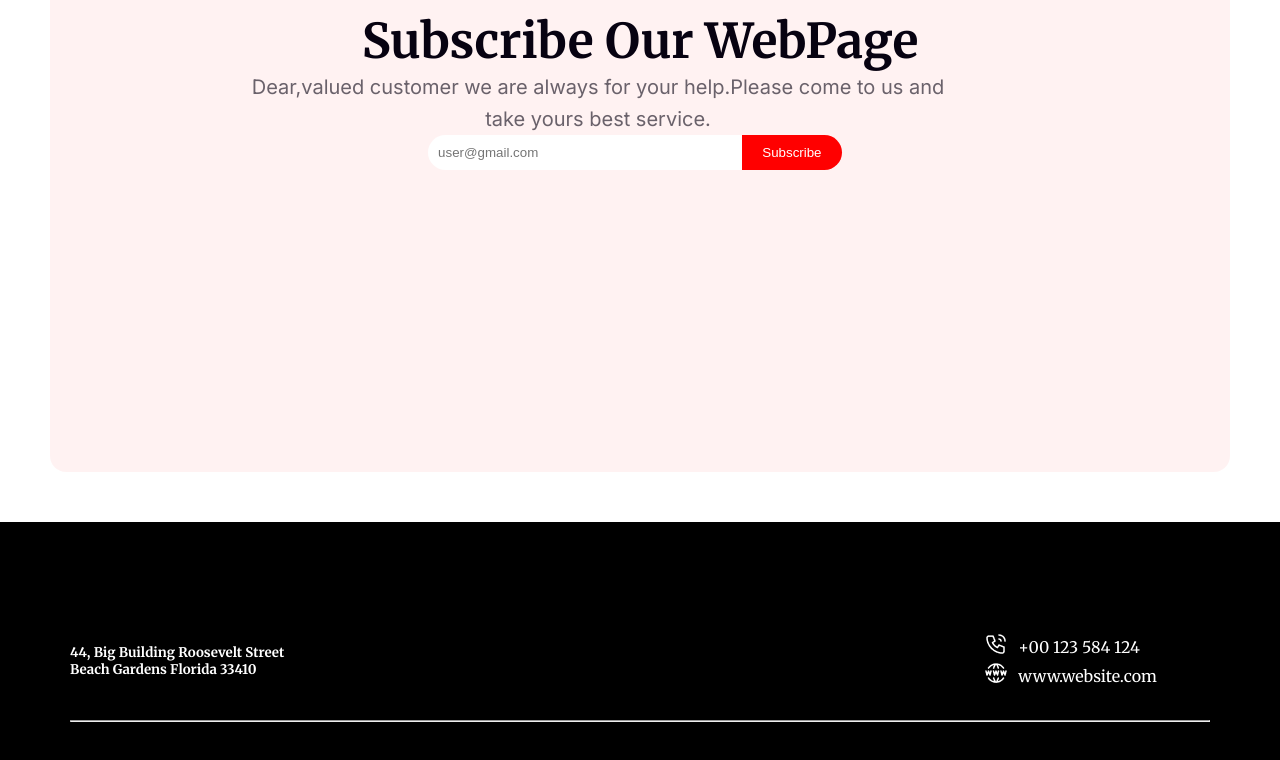
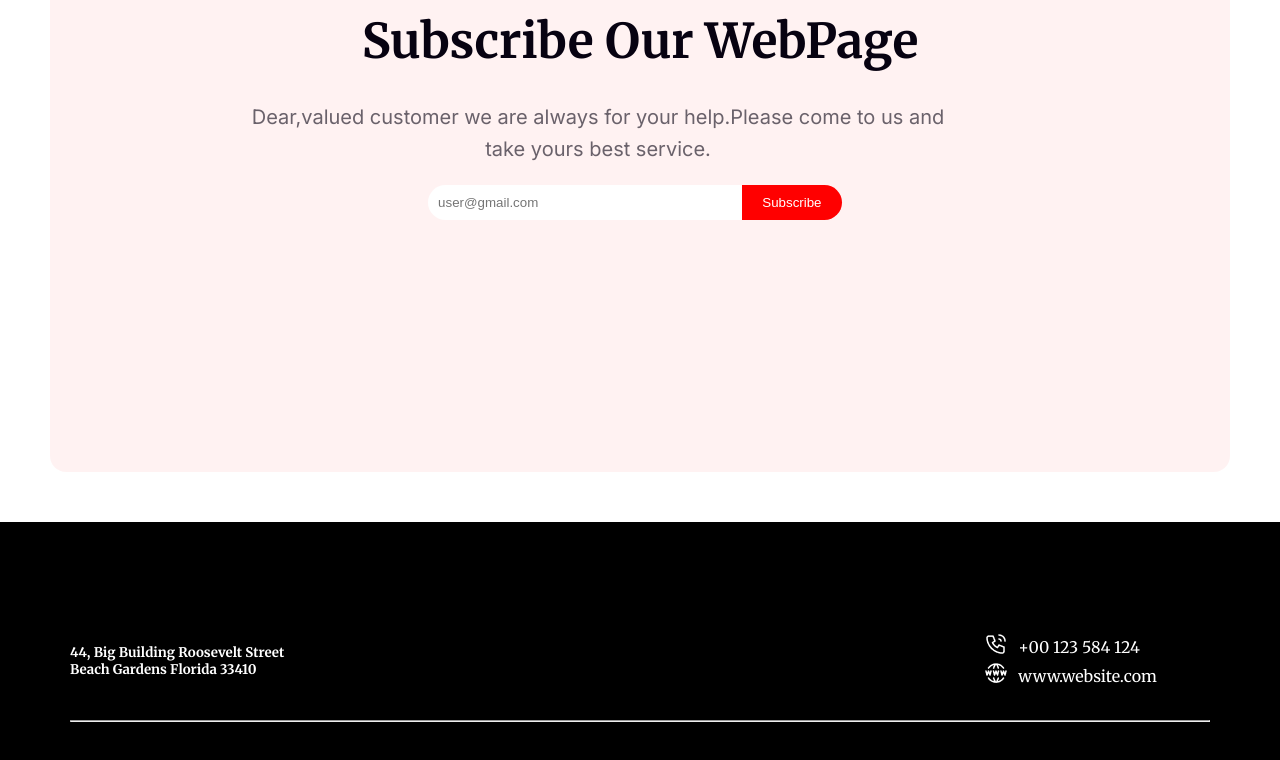
Before and after one commit to soaibislam123/new-year-assignment, a plain HTML site: page index.html in a window 1280 px wide. Shown: the part 4770-5530 px from the top of the page. Drawn offline with Linux system fonts and the light colour scheme.

Commit message:
some add

```diff
--- a/styles/style.css
+++ b/styles/style.css
@@ -303,6 +303,8 @@ font-family: 'Merriweather', serif;
 
   .subscribe-text{
     margin-left: 200px;
+    margin-top: 30px;
+    margin-bottom: 20px;
     width: 696px;
     color: rgba(7, 2, 17, 0.60);
     text-align: center;
```
